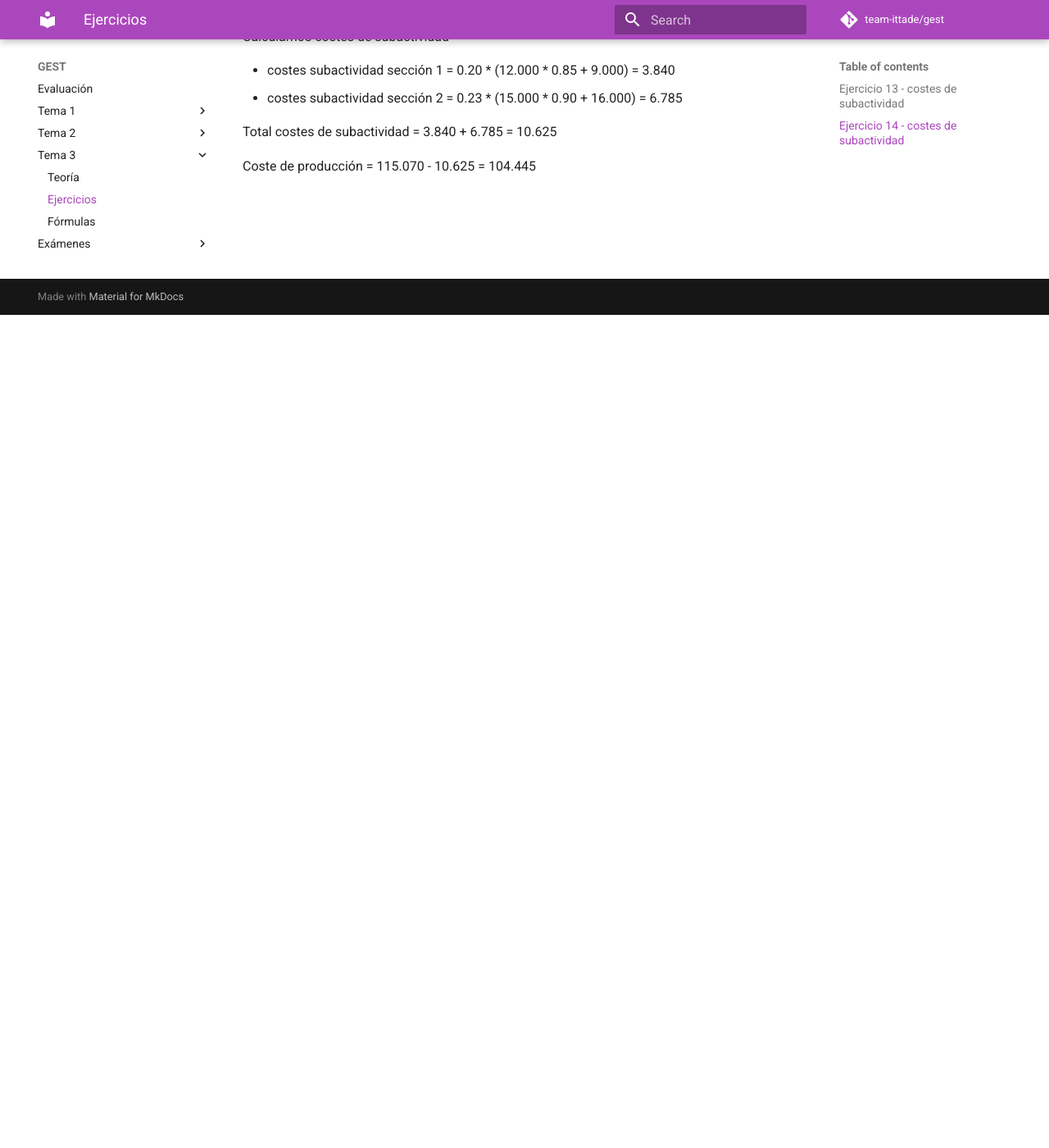
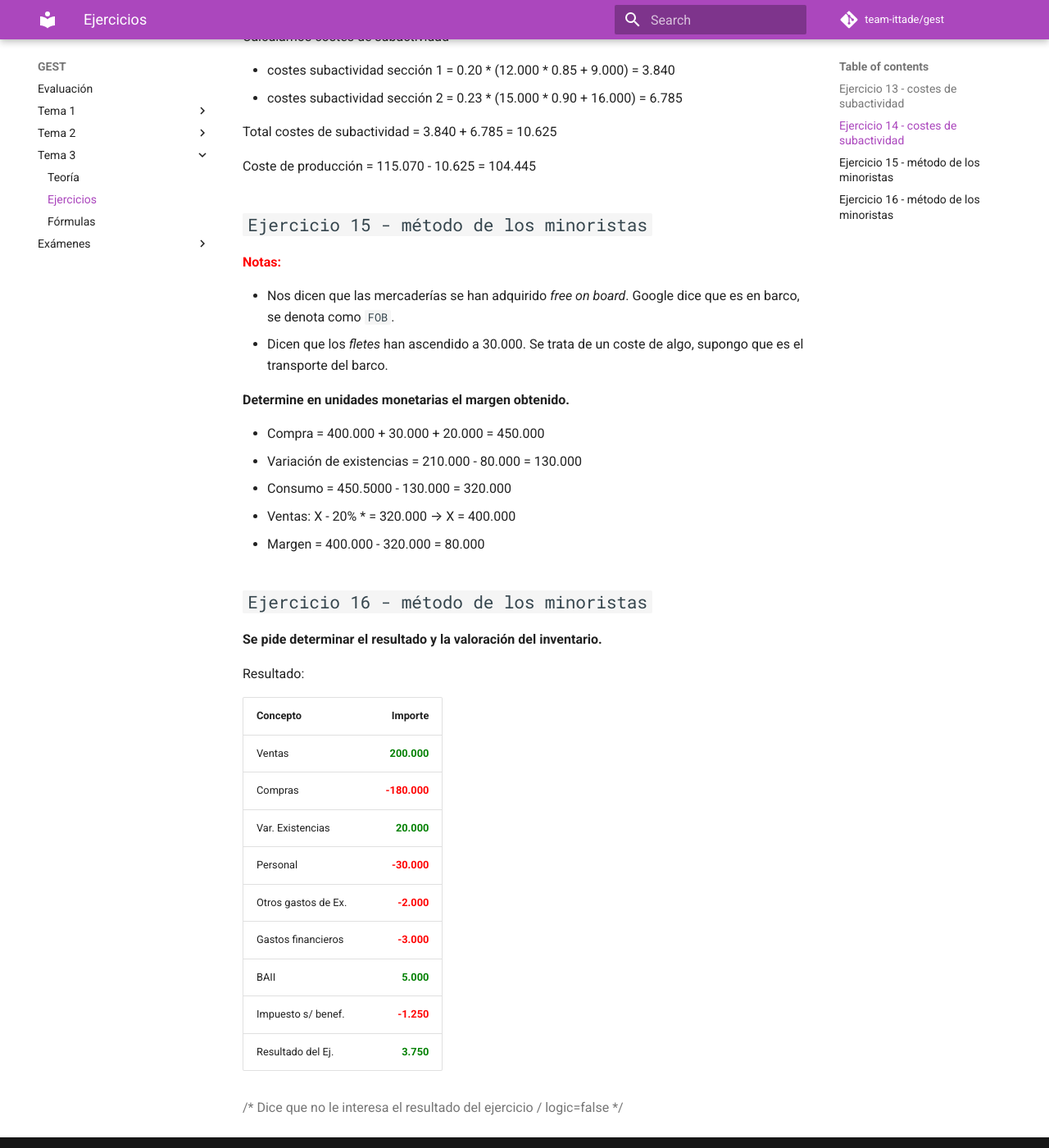
Before and after one commit to team-ittade/gest, an MkDocs documentation site: the page built from docs/tema-3/ejercicios.md, in a window 1280 px wide and 1400 px high, scrolled down 1016 px. Shown: the whole window at 82% size. Built offline with MkDocs 1.6.1 and Material for MkDocs 9.7.7, drawn with Linux system fonts in a browser that asks for light colours; comment, search, counter and statistics services are not loaded.

Commit message:
2021-03-10 - ejercicios 15 y 16

```diff
--- a/docs/tema-3/ejercicios.md
+++ b/docs/tema-3/ejercicios.md
@@ -42,3 +42,38 @@ Calculamos costes de subactividad
 Total costes de subactividad = 3.840 + 6.785 = 10.625
 
 Coste de producción = 115.070 - 10.625 = 104.445
+
+## `Ejercicio 15 - método de los minoristas`
+
+<span class="red">**Notas:**</span>
+
+- Nos dicen que las mercaderías se han adquirido *free on board*. Google dice que es en barco, se denota como `FOB`.
+- Dicen que los *fletes* han ascendido a 30.000. Se trata de un coste de algo, supongo que es el transporte del barco.
+
+**Determine en unidades monetarias el margen obtenido.**
+
+- Compra = 400.000 + 30.000 + 20.000 = 450.000
+- Variación de existencias = 210.000 - 80.000 = 130.000
+- Consumo = 450.5000 - 130.000 = 320.000
+- Ventas: X - 20% \* = 320.000 → X = 400.000
+- Margen = 400.000 - 320.000 = 80.000
+
+## `Ejercicio 16 - método de los minoristas`
+
+**Se pide determinar el resultado y la valoración del inventario.**
+
+Resultado:
+
+|Concepto|Importe|
+|--|--:|
+|Ventas|**200.000**{.green}|
+|Compras|**-180.000**{.red}|
+|Var. Existencias|**20.000**{.green}|
+|Personal|**-30.000**{.red}|
+|Otros gastos de Ex.|**-2.000**{.red}|
+|Gastos financieros|**-3.000**{.red}|
+|BAII|**5.000**{.green}|
+|Impuesto s/ benef.|**-1.250**{.red}|
+|Resultado del Ej.|**3.750**{.green}|
+
+{>>Dice que no le interesa el resultado del ejercicio / logic=false<<}
```
Also changed, not shown: docs/tema-3/formulas.md (+7 -0 lines).
